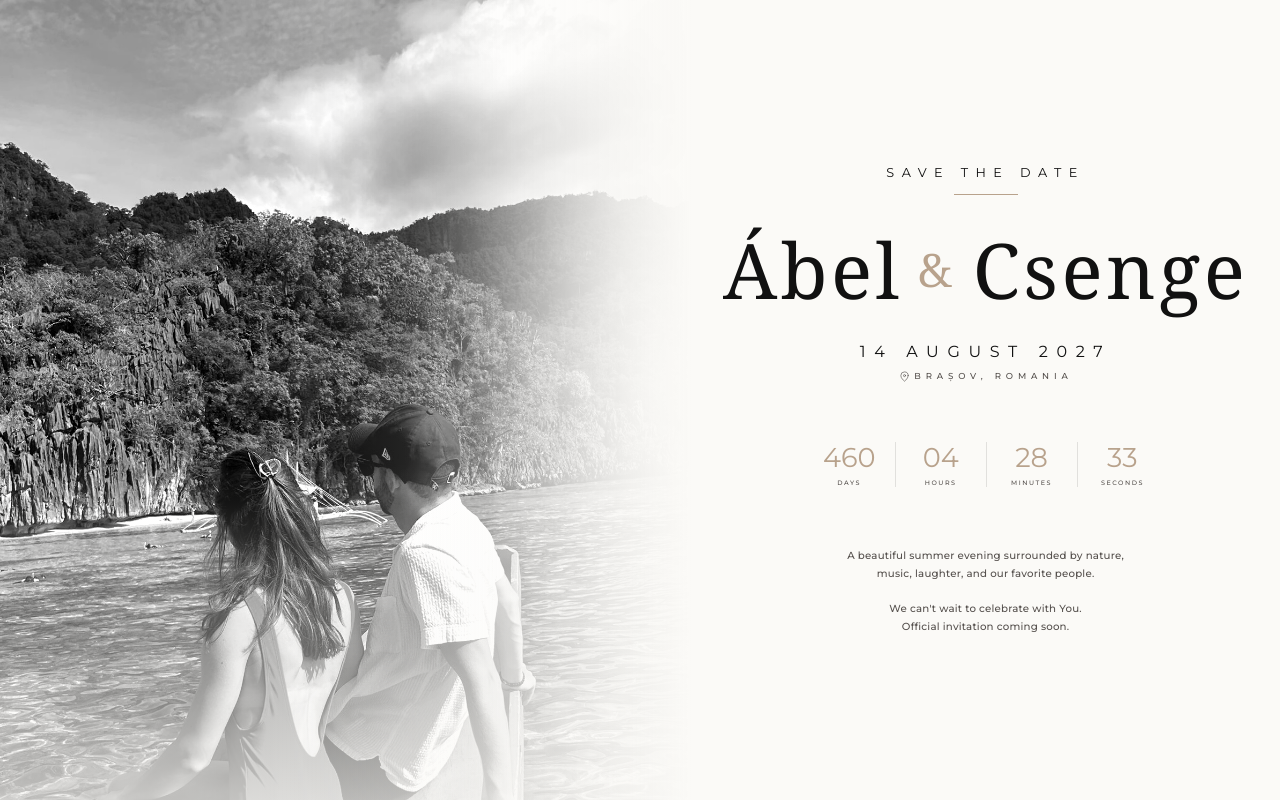
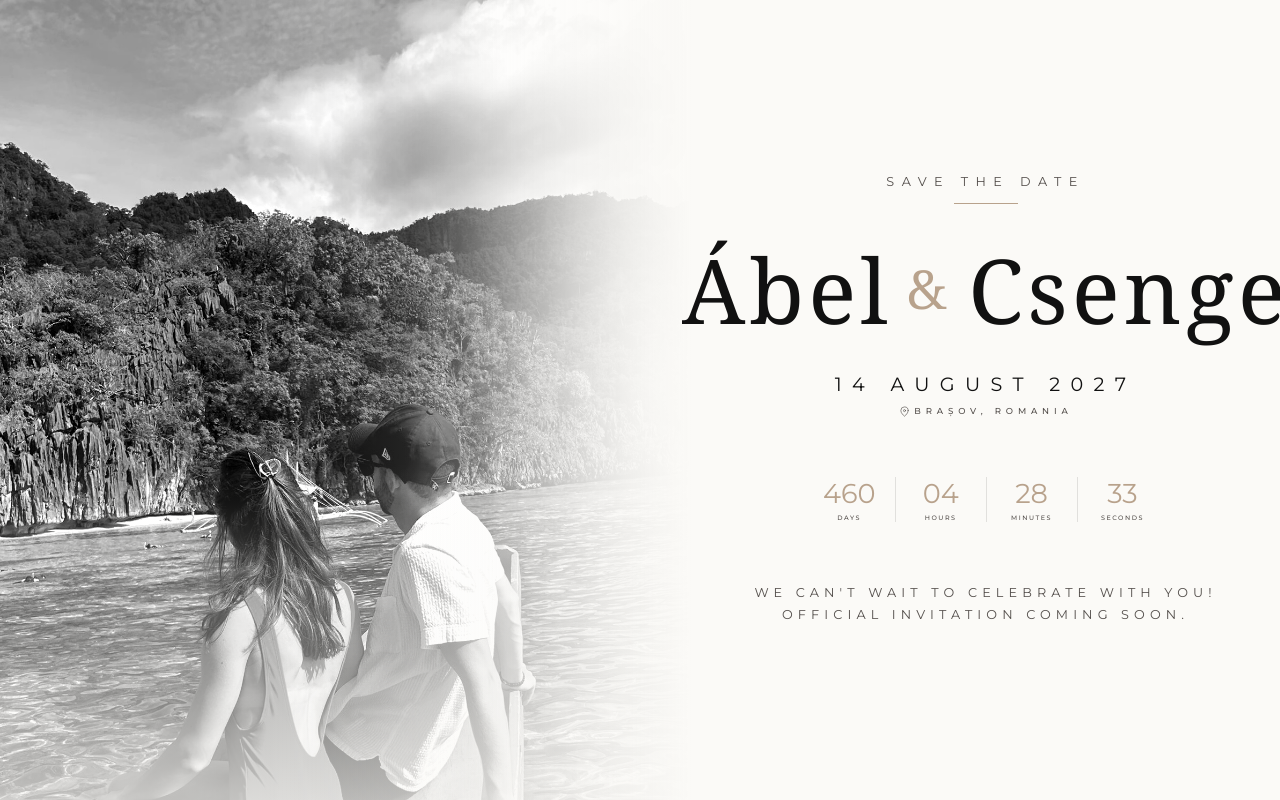
Before and after one commit to NedaAgi/wedding-site, a React (Vite) app: page / in a window 1280 px wide. Built offline with nearby package versions, Linux system fonts and the light colour scheme; a web font is replaced by a local one.

Commit message:
review changes

```diff
--- a/index.html
+++ b/index.html
@@ -8,7 +8,7 @@
     <link rel="preload" href="/fonts/jessy-ohio-400.otf" as="font" type="font/otf" crossorigin />
     <link rel="preconnect" href="https://fonts.googleapis.com" />
     <link rel="preconnect" href="https://fonts.gstatic.com" crossorigin />
-    <link href="https://fonts.googleapis.com/css2?family=Montserrat:wght@400;500;600&family=Playfair+Display:wght@400;500&display=swap" rel="stylesheet" />
+    <link href="https://fonts.googleapis.com/css2?family=Montserrat:wght@400;500;600&family=Playfair+Display:wght@400;500&display=block" rel="stylesheet" />
     <title>Ábel & Csenge — 14 August 2027 · Brașov</title>
   </head>
   <body>
--- a/src/components/Hero.tsx
+++ b/src/components/Hero.tsx
@@ -33,13 +33,7 @@ export default function Hero() {
                 <Countdown />
               </div>
               <p className="hero-footer-text">
-                <span className="hero-footer-lead">
-                  {'A beautiful summer evening surrounded by nature,'}
-                  <br />
-                  {'music, laughter, and our favorite people.'}
-                </span>
-                <br />
-                {`We can't wait to celebrate with You.`}
+                {`We can't wait to celebrate with You!`}
                 <br />
                 {'Official invitation coming soon.'}
               </p>
--- a/src/main.tsx
+++ b/src/main.tsx
@@ -6,23 +6,17 @@ import "./styles.css";
 const FONT_WAIT_MS = 3200;
 
 function waitForCriticalFonts(): Promise<void> {
-  if (!document.fonts?.load) {
+  if (!document.fonts) {
     return Promise.resolve();
   }
 
-  const loads = Promise.all([
-    document.fonts.load("400 16px 'Jessy Ohio'"),
-    document.fonts.load("400 16px 'Montserrat'"),
-    document.fonts.load("500 16px 'Montserrat'"),
-  ])
-    .then(() => undefined)
-    .catch(() => undefined);
+  const ready = document.fonts.ready.then(() => undefined).catch(() => undefined);
 
   const deadline = new Promise<void>((resolve) => {
     setTimeout(resolve, FONT_WAIT_MS);
   });
 
-  return Promise.race([loads, deadline]);
+  return Promise.race([ready, deadline]);
 }
 
 const root = document.getElementById("root");
--- a/src/styles.css
+++ b/src/styles.css
@@ -97,12 +97,12 @@ main {
   align-items: center;
   justify-content: center;
   background: var(--color-panel);
-  padding: clamp(2.75rem, 5vw, 4.4rem) clamp(2.2rem, 5vw, 4.3rem);
+  padding: clamp(2.2rem, 5vw, 4.3rem) clamp(2.5rem, 4.5vw, 4rem);
 }
 
 .hero-content-inner {
   width: 100%;
-  max-width: 31rem;
+  max-width: 40rem;
   display: flex;
   justify-content: center;
 }
@@ -122,7 +122,7 @@ main {
   font-weight: 400;
   letter-spacing: 0.58em;
   text-transform: uppercase;
-  color: var(--color-ink);
+  color: var(--color-ink-muted);
 }
 
 .hero-mini-line {
@@ -135,9 +135,9 @@ main {
 
 .hero-names {
   margin: 1rem 0 2rem 0;
-  padding: 0 0.25rem;
+  padding: 0.25rem 0.25rem;
   font-family: var(--font-script);
-  font-size: clamp(3.8rem, 6vw, 5.2rem);
+  font-size: clamp(5rem, 7vw, 6rem);
   font-weight: 400;
   line-height: 1.05;
   letter-spacing: 0.045em;
@@ -145,6 +145,9 @@ main {
   align-items: center;
   gap: 1rem;
   color: var(--color-ink);
+  /* Isolate from countdown repaint in Safari */
+  will-change: transform;
+  transform: translateZ(0);
 }
 
 /* Same script as names; smaller size + muted color so it reads as secondary */
@@ -163,7 +166,7 @@ main {
 .content-date {
   margin: 0 0 0.6rem;
   font-family: var(--font-ui);
-  font-size: clamp(0.8rem, 0.7vw + 0.8rem, 1rem);
+  font-size: clamp(1rem, 0.7vw + 1rem, 1.2rem);
   font-weight: 400;
   letter-spacing: 0.54em;
   text-transform: uppercase;
@@ -271,16 +274,17 @@ main {
   margin: 0;
   margin-top: 2.25rem;
   font-family: var(--font-ui);
-  font-size: clamp(0.64rem, 0.4vw + 0.45rem, 0.64rem);
-  font-weight: 500;
-  letter-spacing: 0.02em;
+  font-size: clamp(0.8rem, 0.4vw + 0.5rem, 0.7rem);
+  font-weight: 400;
+  letter-spacing: 0.4em;
   line-height: 1.72;
   color: var(--color-ink-muted);
-  max-width: 27rem;
+  max-width: 40rem;
   text-align: center;
   align-self: center;
   font-variant-numeric: lining-nums;
   text-wrap: balance;
+  text-transform: uppercase;
 }
 
 .hero-footer-lead {
@@ -323,12 +327,11 @@ main {
 }
 
 @keyframes cdNumTick {
-  0%,
+  0% {
+    opacity: 0.45;
+  }
   100% {
-    transform: scale(1);
-  }
-  45% {
-    transform: scale(1.06);
+    opacity: 1;
   }
 }
 
```
Also changed, not shown: 1 other file (tests, documents, lock files or other folders).
